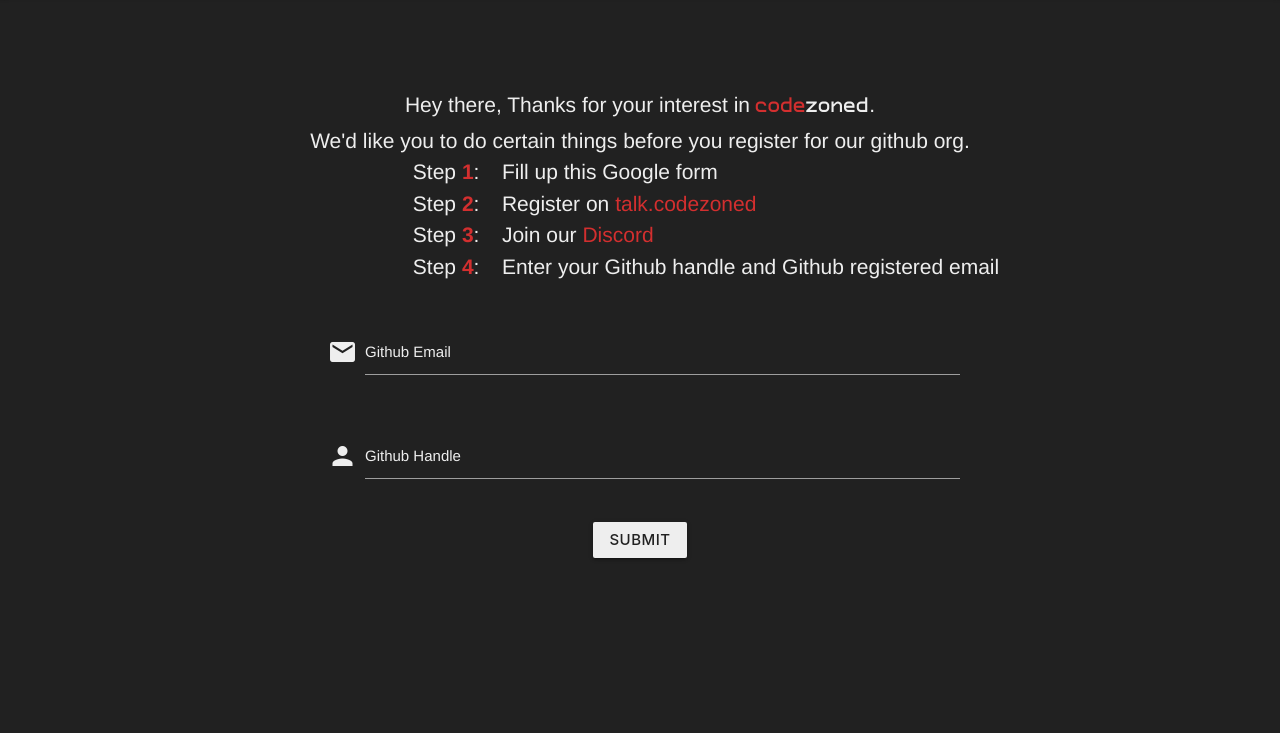
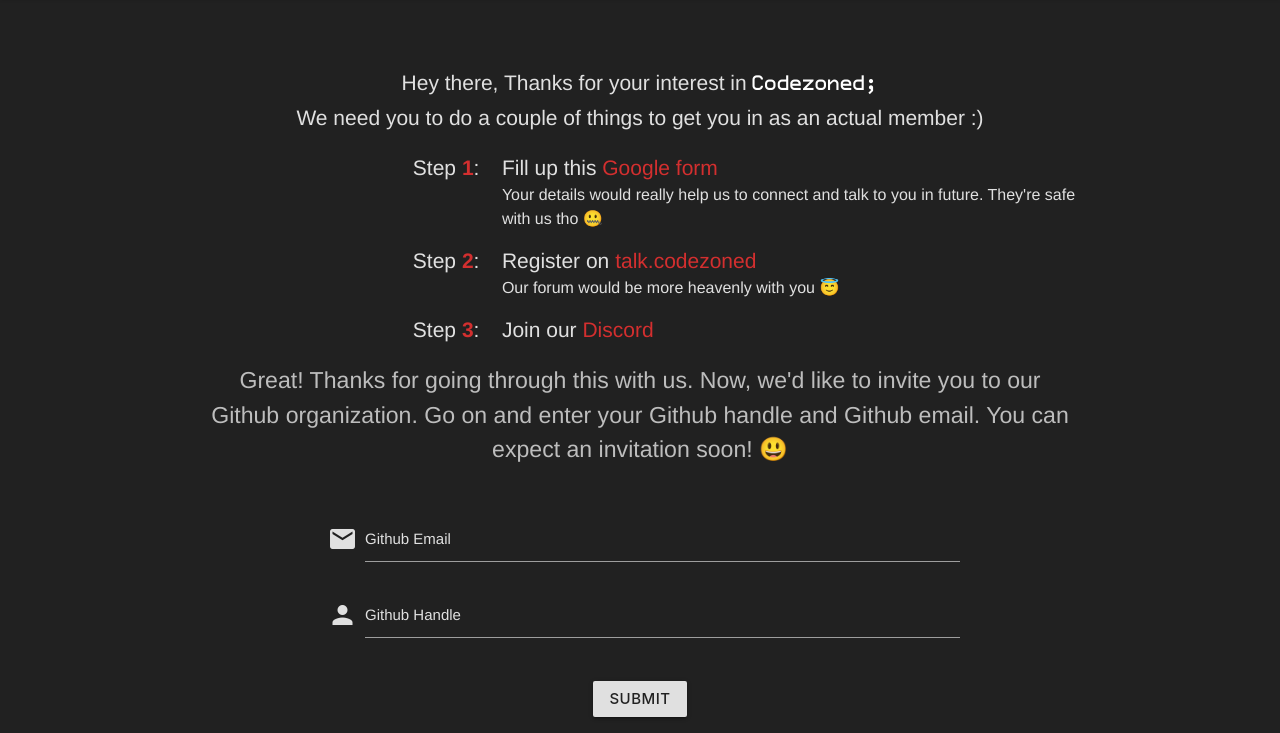
Before and after one commit to ionicc/Github-organization-inviter, a plain HTML site: page index.html in a window 1280 px wide. Shown: the part 67-800 px from the top of the page. Drawn offline with nearby package versions, Linux system fonts and the light colour scheme.

Commit message:
Final view changes

```diff
--- a/index.html
+++ b/index.html
@@ -3,7 +3,7 @@
 <head>
 
   	<meta charset="UTF-8">
-	<title>Welcome to Codezoned! :D</title>
+	<title>Welcome to Codezoned! 😃</title>
     <link rel="icon" href="assets/img/cz_signature.png">
 	<meta name="viewport" content="width=device-width, initial-scale=1.0">
 	<meta http-equiv="X-UA-Compatible" content="ie=edge">
@@ -12,7 +12,7 @@
 	<!--Import Google Icon Font-->
 	<link href="https://fonts.googleapis.com/icon?family=Material+Icons" rel="stylesheet">
 		<!-- Compiled jquery -->
-    <script type="text/javascript" src="assets/js/jquery-3.4.1.min.js"></script>
+    <script type="text/javascript" src="https://ajax.aspnetcdn.com/ajax/jQuery/jquery-3.4.1.min.js"></script>
     <link rel="stylesheet" type="text/css" href="css/styles.css"/>
 	<link rel="stylesheet" type="text/css" href="assets/materialize.css">
     <script type="text/javascript" src="assets/materialize.js"></script>
@@ -21,31 +21,31 @@
 
     	/* label color */
 	   	.input-field label {
-	     color: #eeeeee;
+	     color: #e0e0e0;
 	    }
 	    /* label focus color */
 	   .input-field input[type=text]:focus + label{
-	     color: #eeeeee !important;
+	     color: #e0e0e0 !important;
 
 	    }
 	    /* label underline focus color */
 	    .input-field input[type=text]:focus{
-	     border-bottom: 1px solid #eeeeee !important;
-	     box-shadow: 0 1px 0 0 #eeeeee !important;
+	     border-bottom: 1px solid #e0e0e0 !important;
+	     box-shadow: 0 1px 0 0 #e0e0e0 !important;
 	    }
 
 	    .input-field input[type=email]:focus + label{
-	     color: #eeeeee !important;
+	     color: #e0e0e0 !important;
 
 	    }
 	    /* label underline focus color */
 	    .input-field input[type=email]:focus{
-	     border-bottom: 1px solid #eeeeee !important;
-	     box-shadow: 0 1px 0 0 #eeeeee !important;
+	     border-bottom: 1px solid #e0e0e0 !important;
+	     box-shadow: 0 1px 0 0 #e0e0e0 !important;
 	    }
 
 	    .material-icons{
-	    	color: #eeeeee !important;
+	    	color: #e0e0e0 !important;
 	    }
 
 	    .material-icons:focus{
@@ -55,7 +55,7 @@
 	    	color: #d32f2f !important;
 	    }
 	    .btn{
-	    	background-color: #eeeeee;
+	    	background-color: #e0e0e0;
 	    	color: #212121;
 	    	font-size: 1em;
 	    	font-weight: 500;
@@ -70,32 +70,37 @@
 	    <div class="nav-wrapper">
 	    	<a href="http://www.codezoned.com" class="brand-logo"><img src="assets/img/CZmainSmall.png" style="width: 12%; min-width: 150px;"></a>
 	    </div>
-	</nav><br><br><br><br>
+	</nav><br><br><br>
 
 	<div class="container info-box" style="margin-top: 5%;">
-		<div class="row" style="text-align: left; color: #eeeeee;">
-			<div class="col s12" style="text-align: center;">Hey there, Thanks for your interest in <span class="codezoned" style="color: #d32f2f;">code</span><span class="codezoned">zoned</span>.</div>
-			<div class="col s12" style="text-align: center;">We'd like you to do certain things before you register for our github org.</div>
+		<div class="row" style="text-align: left; color: #e0e0e0;">
+			<div class="col s12" style="text-align: center;">Hey there, Thanks for your interest in <span class="codezoned" style="color: white;">Codezoned;</span></div>
+			<div class="col s12" style="text-align: center; margin-bottom: 2%;">We need you to do a couple of things to get you in as an actual member :)</div>
 			<div class="col s4" style="text-align: right;">Step <span style="color: #d32f2f; font-weight: 750">1</span>:</div>
-			<div class="col s8" style="text-align: left;">Fill up this Google form</div>
+			<div class="col s8" style="text-align: left;">Fill up this <a href="https://docs.google.com/forms/d/e/1FAIpQLScu0pGSZEbz1TcHwTr4BH0VnQWiPwTnIKLqrn0G3JLiaeKaRQ/viewform"  target="_blank" style="color: #d32f2f;"> Google form</a></div>
+			<div class="col s4"></div>
+			<div class="col s8" style="text-align: left; margin-bottom: 1.5%; font-size: 16px;">Your details would really help us to connect and talk to you in future. They're safe with us tho 🤐</div><br>
 			<div class="col s4" style="text-align: right;">Step <span style="color: #d32f2f; font-weight: 750">2</span>:</div>
 			<div class="col s8" style="text-align: left;"> Register on <a href="http://talk.codezoned.com" target="_blank" style="color: #d32f2f;">talk.codezoned</a></div>
+			<div class="col s4"></div>
+			<div class="col s8" style="text-align: left; margin-bottom: 1.5%; font-size: 16px;">Our forum would be more heavenly with you 😇</div><br>
 			<div class="col s4" style="text-align: right;">Step <span style="color: #d32f2f; font-weight: 750">3</span>:</div>
-			<div class="col s8" style="text-align: left;">Join our <a href="https://discord.gg/6j62WpU" target="_blank" style="color: #d32f2f;">Discord</a></div>
-			<div class="col s4" style="text-align: right;">Step <span style="color: #d32f2f; font-weight: 750">4</span>:</div>
-			<div class="col s8" style="text-align: left;">Enter your Github handle and Github registered email</div>
+			<div class="col s8" style="text-align: left;">Join our <a href="https://discord.gg/6j62WpU" target="_blank" style="color: #d32f2f;">Discord</a></div><br><br>
+			<!-- <div class="col s3"></div> -->
+			<div class="col s12" style=" margin-bottom: 1%; color: #bdbdbd; margin-top: 2%; font-size: 1.1em; text-align: center;">Great! Thanks for going through this with us. Now, we'd like to invite you to our Github organization. Go on and enter your Github handle and Github email. You can expect an invitation soon! 😃</div> <br>
+
 			<!-- <div class="col s12" style="text-align: center; color: #101010; font-size: 10px;">P.S. There are links in there ;)</div>	 -->
 		</div>
 	</div>
 
-	<div class="form-div" style="margin-top: 2.5%;">
+	<div class="form-div" style="margin-top: 2%; margin-bottom: 1.5%;">
 
 		<form action="input_data" method="post" class="col s12">
 
 			<div class="row">
-		    	<div class="input-field col s12">
+		    	<div class="input-field col s12" style="margin-bottom: -2%;">
 		    		<i class="material-icons prefix" id="icon1">email</i>
-		      		<input id="email" type="email" name="email" class="validate" required style="color: #eeeeee;">
+		      		<input id="email" type="email" name="email" class="validate" required style="color: #e0e0e0;">
 		      		<label for="email">Github Email</label>
 		    	</div>
 		  	</div>
@@ -103,7 +108,7 @@
 		  	<div class="row">
 		    	<div class="input-field col s12">
 		    		<i class="material-icons prefix" id="icon2">person</i>
-		      		<input id="handle" type="text" name="handle" class="validate" required style="color: #eeeeee;">
+		      		<input id="handle" type="text" name="handle" class="validate" required style="color: #e0e0e0;">
 		      		<label for="handle">Github Handle</label>
 		    	</div>
 		  	</div>
@@ -136,7 +141,7 @@
 			    	$('#icon1').css('color', '#d32f2f');
 			    }, function() {
 			    // on mouseout, reset the background colour
-			    $('#icon1').css('color', '#eeeeee;');
+			    $('#icon1').css('color', '#e0e0e0;');
 			  	});
 			});
 
@@ -145,7 +150,7 @@
 			    	$('#icon2').css('color', '#d32f2f');
 			    }, function() {
 			    // on mouseout, reset the background colour
-			    $('#icon2').css('color', '#eeeeee;');
+			    $('#icon2').css('color', '#e0e0e0;');
 			  	});
 			});
 
--- a/public/css/styles.css
+++ b/public/css/styles.css
@@ -36,6 +36,9 @@
 
 @media(max-width: 750px){
 
+	.nav-wrapper{
+		 text-align: center !important;
+	}
 	.info-box{
 		margin-top: 15%
 		color: white;
```
Also changed, not shown: 1 other file.
